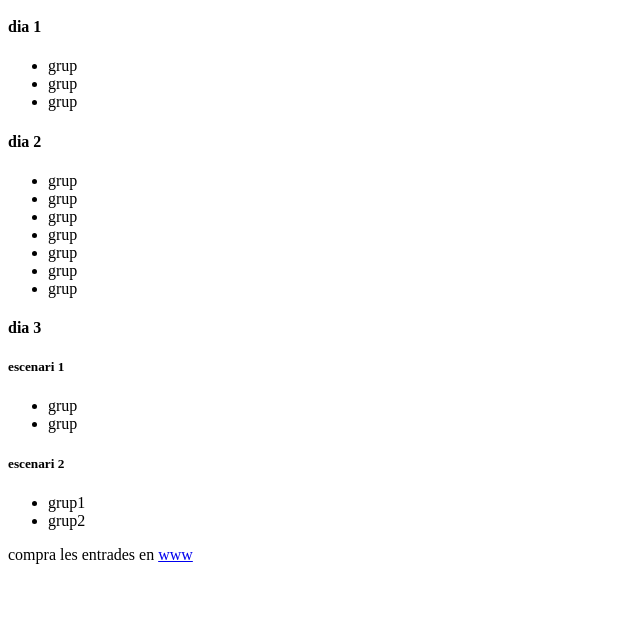
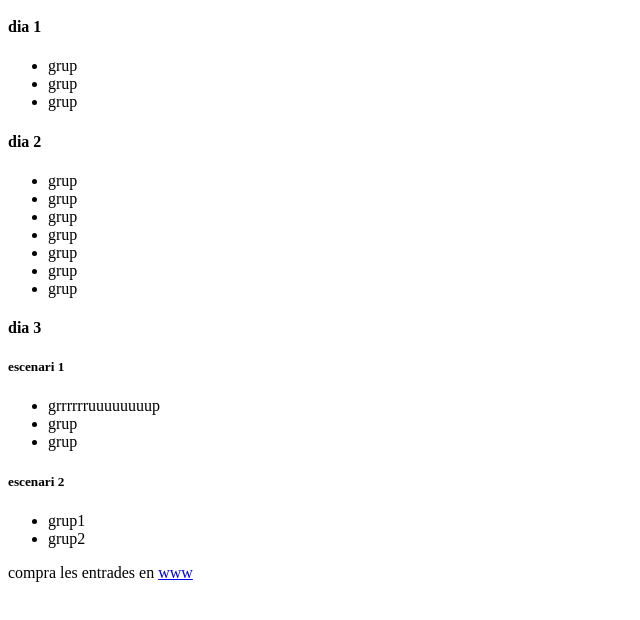
Before and after one commit to arquesm/p2dg2526, a plain HTML site: page index.html in a window 1280 px wide. Shown: the part 152-772 px from the top of the page, without its empty margins (0-640 px from the left). Drawn offline with Linux system fonts and the light colour scheme.

Commit message:
Update index.html

```diff
--- a/index.html
+++ b/index.html
@@ -3,7 +3,7 @@
   <head>
     <meta charset="UTF-8" />
     <meta name="viewport" content="width=device-width, initial-scale=1.0" />
-    <title>p2 -test</title>
+    <title>p2 -nom festival</title>
   </head>
   <body>
     <header>
@@ -36,6 +36,7 @@
         <h4>dia 3</h4>
         <h5>escenari 1</h5>
         <ul>
+          <li>grrrrrruuuuuuuup</li>
           <li>grup</li>
           <li>grup</li>
         </ul>
```
